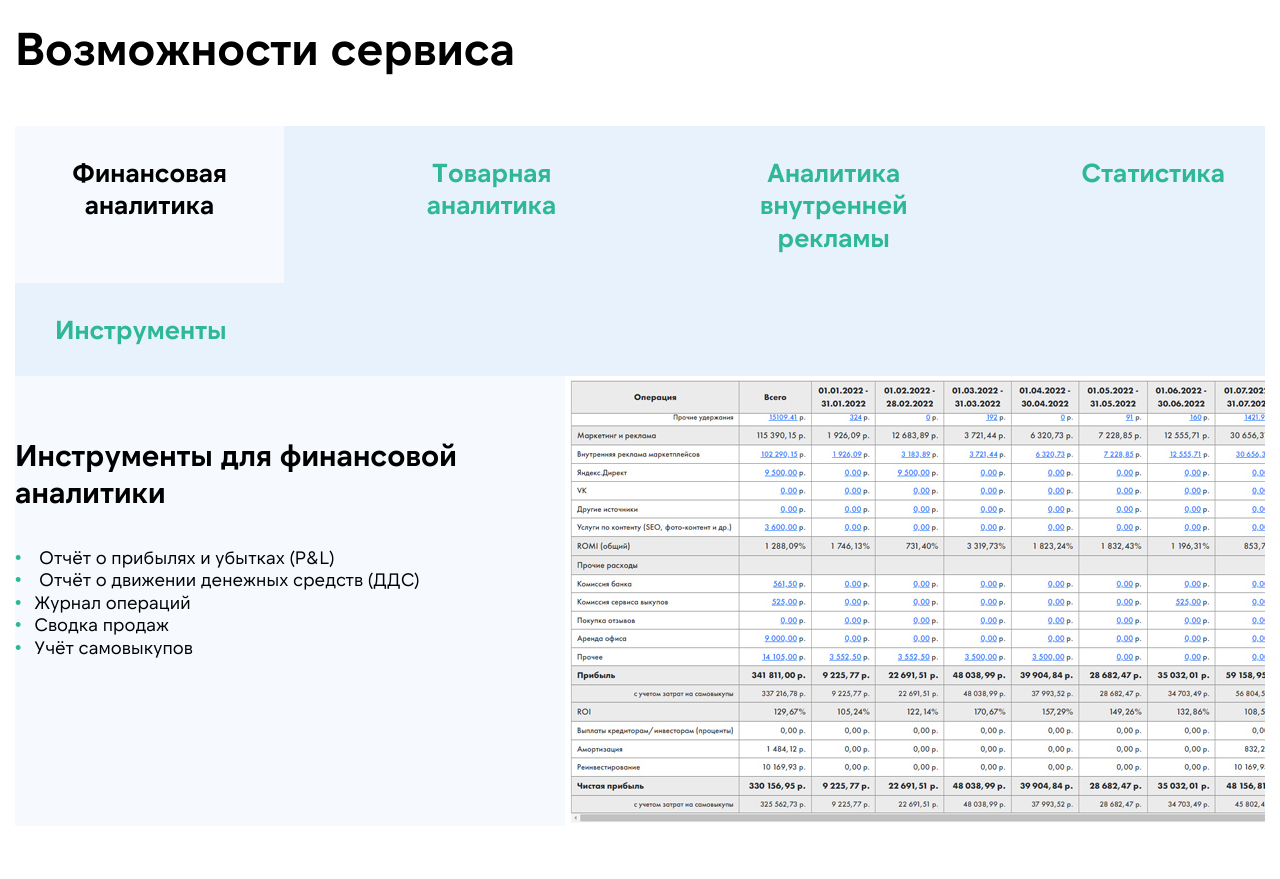
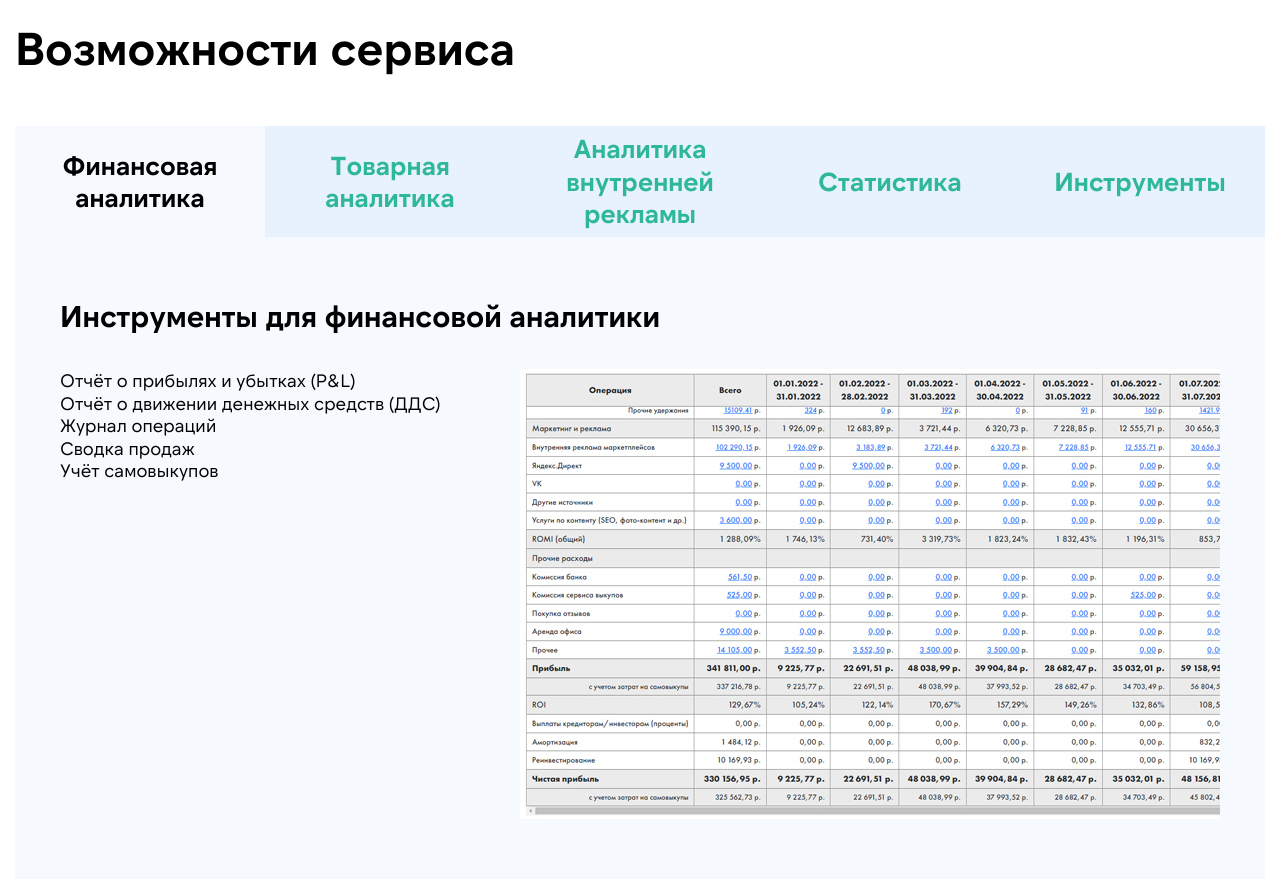
Before and after one commit to Ttayttay/Module_Project, a plain HTML site: page index.html in a window 1280 px wide. Shown: the part 1280-2159 px from the top of the page. Before the commit the page ends 2106 px from the top, so only its background shows below. Drawn offline with Linux system fonts and the light colour scheme.

Commit message:
Change tabs using CSS to using JS, not adaptive

```diff
--- a/css/components/opportunities.css
+++ b/css/components/opportunities.css
@@ -1,53 +1,51 @@
 .main__opportunities {
+  display: flex;
+  flex-direction: column;
   margin-top: 100px;
 }
 
-/* ==================== */
-/* ==НАСТРОЕКА ИНПУТА== */
-/* ==================== */
+.tab-control {
+  display: flex;
+  justify-content: space-between;
+}
 
-.main__opportunities-tabs > input[type="radio"] {
-  display: none;
+.tab-control__item {
+  display: flex;
+  justify-content: center;
+  align-items: center;
+  width: 100%;
+  height: 111px;
+}
+
+.tab-control__link {
+  color: var(--primary);
+  background: var(--tab-priamry);
+  width: 100%;
+  height: 100%;
+  display: flex;
+  justify-content: center;
+  align-items: center;
+  font-family: "NT Somic Bold";
+  font-size: 26px;
+  max-width: 100%;
+  text-align: center;
+}
+.tab-control__link--active {
+  color: var(--black);
+  background: var(--tab-active);
 }
 
 .tab-content {
   display: none;
 }
 
-#tab-btn-1:checked ~ #content-1,
-#tab-btn-2:checked ~ #content-2,
-#tab-btn-3:checked ~ #content-3,
-#tab-btn-4:checked ~ #content-4,
-#tab-btn-5:checked ~ #content-5 {
+.main__opportunities-description {
   display: flex;
-  background: var(--tab-checked);
+  justify-content: space-between;
 }
 
-.main__opportunities-tabs {
-  display: flex;
-  flex-wrap: wrap;
-  justify-content: space-between;
-  background: var(--tab-priamry);
+.tab-content--active {
+  display: block;
+  background: var(--tab-active);
+  padding: 60px 45px;
 }
-
-.main__opportunities-tabs > label {
-  font-family: "NT Somic Bold";
-  font-size: 26px;
-  text-align: center;
-  color: var(--primary);
-
-  display: block;
-  padding: 30px 40px;
-  max-width: 269px;
-  cursor: pointer;
-}
-.main__opportunities-tabs > input[type="radio"]:checked + label {
-  background: var(--tab-checked);
-  color: var(--black);
-}
-
-.main__opportunities-item::before {
-  content: "•";
-  color: var(--primary);
-  margin-right: 13px;
-}
--- a/css/global.css
+++ b/css/global.css
@@ -6,7 +6,7 @@
   --ligth-secondary: #eaf3fd;
   --black: #000;
   --dark: #212121;
-  --tab-checked: #f6faff;
+  --tab-active: #f6faff;
   --tab-priamry: #e8f2fc;
   --md-dark: #6c778e;
   --cadet-grey: #969eb1;
@@ -64,7 +64,7 @@
   z-index: 1;
 }
 .btn::after {
-  content: '';
+  content: "";
   font-family: "NT Somic Bold";
   text-align: center;
   color: #ffffff;
@@ -86,7 +86,7 @@
 .btn:hover:after {
   opacity: 1;
 }
-.title{
+.title {
   font-family: "NT Somic Bold";
   font-size: 46px;
   margin-bottom: 50px;
@@ -95,10 +95,8 @@
 .title__inblock {
   font-family: "NT Somic Bold";
   font-size: 30px;
-  margin-top: 60px;
   margin-bottom: 35px;
 }
-
 
 /* ======================= */
 /* ==== МЕДИА ЗАПРОСЫ ==== */
--- a/index.html
+++ b/index.html
@@ -316,31 +316,40 @@
         </div>
       </header>
       <main class="main">
+        <div class="container">
           <section class="main__opportunities">
-          <div class="container">
             <h2 class="title">Возможности сервиса</h2>
-            <div class="main__opportunities-tabs">
-              <input
-                checked
-                id="tab-btn-1"
-                name="tab-btn"
-                type="radio"
-                value=""
-              />
-              <label for="tab-btn-1">Финансовая аналитика</label>
-              <input id="tab-btn-2" name="tab-btn" type="radio" value="" />
-              <label for="tab-btn-2">Товарная аналитика</label>
-              <input id="tab-btn-3" name="tab-btn" type="radio" value="" />
-              <label for="tab-btn-3">Аналитика внутренней рекламы</label>
-              <input id="tab-btn-4" name="tab-btn" type="radio" value="" />
-              <label for="tab-btn-4">Статистика</label>
-              <input id="tab-btn-5" name="tab-btn" type="radio" value="" />
-              <label for="tab-btn-5">Инструменты</label>
-              <div class="tab-content" id="content-1">
-                <div class="main__opportunities-description">
+            <ul class="tab-control">
+              <li class="tab-control__item">
+                <a
+                  class="tab-control__link tab-control__link--active"
+                  href="#tab1"
+                  >Финансовая <br />аналитика</a
+                >
+              </li>
+              <li class="tab-control__item">
+                <a class="tab-control__link" href="#tab2"
+                  >Товарная <br />аналитика</a
+                >
+              </li>
+              <li class="tab-control__item">
+                <a class="tab-control__link" href="#tab3"
+                  >Аналитика внутренней рекламы</a
+                >
+              </li>
+              <li class="tab-control__item">
+                <a class="tab-control__link" href="#tab4">Статистика</a>
+              </li>
+              <li class="tab-control__item">
+                <a class="tab-control__link" href="#tab5">Инструменты</a>
+              </li>
+            </ul>
+            <div class="main__opportunities-content">
+              <div class="tab-content tab-content--active" id="tab1">
                 <div class="title__inblock">
                   Инструменты для финансовой аналитики
                 </div>
+                <div class="main__opportunities-description">
                   <ul class="main__opportunities-list">
                     <li class="main__opportunities-item">
                       Отчёт о прибылях и убытках (P&L)
@@ -352,16 +361,16 @@
                     <li class="main__opportunities-item">Сводка продаж</li>
                     <li class="main__opportunities-item">Учёт самовыкупов</li>
                   </ul>
-                </div>
                   <div class="main__opportunities-image">
                     <img src="images/opportunities-bg-1.jpg" alt="" />
                   </div>
                 </div>
-              <div class="tab-content" id="content-2">
-                <div class="main__opportunities-description">
+              </div>
+              <div class="tab-content" id="tab2">
                 <div class="title__inblock">
                   Инструменты для товарной аналитики
                 </div>
+                <div class="main__opportunities-description">
                   <ul class="main__opportunities-list">
                     <li class="main__opportunities-item">
                       Сводка продаж по артикулам и размерам
@@ -378,17 +387,16 @@
                     </li>
                     <li class="main__opportunities-item">Расчет поставок</li>
                   </ul>
-                </div>
                   <div class="main__opportunities-image">
                     <img src="images/opportunities-bg-2.jpg" alt="" />
                   </div>
                 </div>
-              <div class="tab-content" id="content-3">
+              </div>
+              <div class="tab-content" id="tab3">
+                <div class="title__inblock">
+                  Инструменты для аналитики внутренней рекламы на маркетплейсах
+                </div>
                 <div class="main__opportunities-description">
-                  <div class="title__inblock">
-                    Инструменты для аналитики внутренней рекламы на
-                    маркетплейсах
-                  </div>
                   <ul class="main__opportunities-list">
                     <li class="main__opportunities-item">Аналитика рекламы</li>
                     <li class="main__opportunities-item">
@@ -402,14 +410,14 @@
                       Определение реальной рекламной ставки в поиске Wildberries
                     </li>
                   </ul>
-                </div>
                   <div class="main__opportunities-image">
                     <img src="images/opportunities-bg-3.jpg" alt="" />
                   </div>
                 </div>
-              <div class="tab-content" id="content-4">
+              </div>
+              <div class="tab-content" id="tab4">
+                <div class="title__inblock">Инструменты для статистики</div>
                 <div class="main__opportunities-description">
-                  <div class="title__inblock">Инструменты для статистики</div>
                   <ul class="main__opportunities-list">
                     <li class="main__opportunities-item">Дашборд</li>
                     <li class="main__opportunities-item">
@@ -425,14 +433,14 @@
                       Сводная информация о заказах по времени
                     </li>
                   </ul>
-                </div>
                   <div class="main__opportunities-image">
                     <img src="images/opportunities-bg-4.jpg" alt="" />
                   </div>
                 </div>
-              <div class="tab-content" id="content-5">
+              </div>
+              <div class="tab-content" id="tab5">
+                <div class="title__inblock">Дополнительные инструменты</div>
                 <div class="main__opportunities-description">
-                  <div class="title__inblock">Дополнительные инструменты</div>
                   <ul class="main__opportunities-list">
                     <li class="main__opportunities-item">
                       Калькулятор unit экономики
@@ -441,7 +449,6 @@
                       Калькулятор участия в акциях Wildberries
                     </li>
                   </ul>
-                </div>
                   <div class="main__opportunities-image">
                     <img src="images/opportunities-bg-5.jpg" alt="" />
                   </div>
@@ -449,6 +456,7 @@
               </div>
             </div>
           </section>
+        </div>
       </main>
     </div>
 
--- a/js/main.js
+++ b/js/main.js
@@ -1,4 +1,6 @@
 (function () {
+  //Бургер
+
   document.addEventListener("click", burgerInit);
 
   function burgerInit(e) {
@@ -14,4 +16,31 @@
       document.body.classList.remove("body--opened-menu");
     }
   }
+
+  //Табы
+
+  const tabControls = document.querySelector(".tab-control");
+
+  tabControls.addEventListener("click", toggleTab);
+
+  function toggleTab(e) {
+    e.preventDefault();
+
+    const tabButton = e.target.closest(".tab-control__link");
+
+    if (!tabButton) return;
+
+    const tabContendID = tabButton.getAttribute("href");
+    // console.log(tabButton.getAttribute('href'))
+
+    document
+      .querySelector(".tab-content--active")
+      .classList.remove("tab-content--active");
+    document.querySelector(tabContendID).classList.add("tab-content--active");
+
+    document
+      .querySelector(".tab-control__link--active")
+      .classList.remove("tab-control__link--active");
+    tabButton.classList.add("tab-control__link--active");
+  }
 })();
```
Lines whose indentation alone changed are shown as unchanged.
